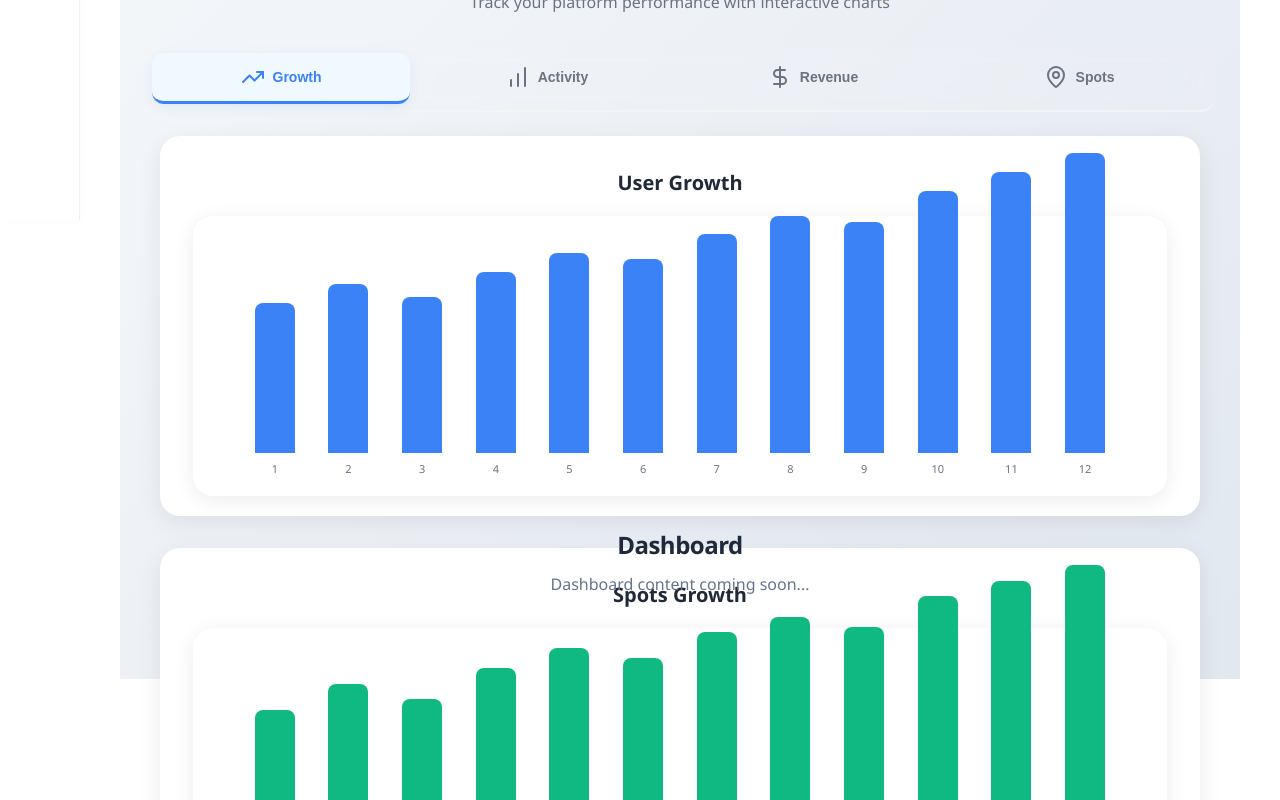
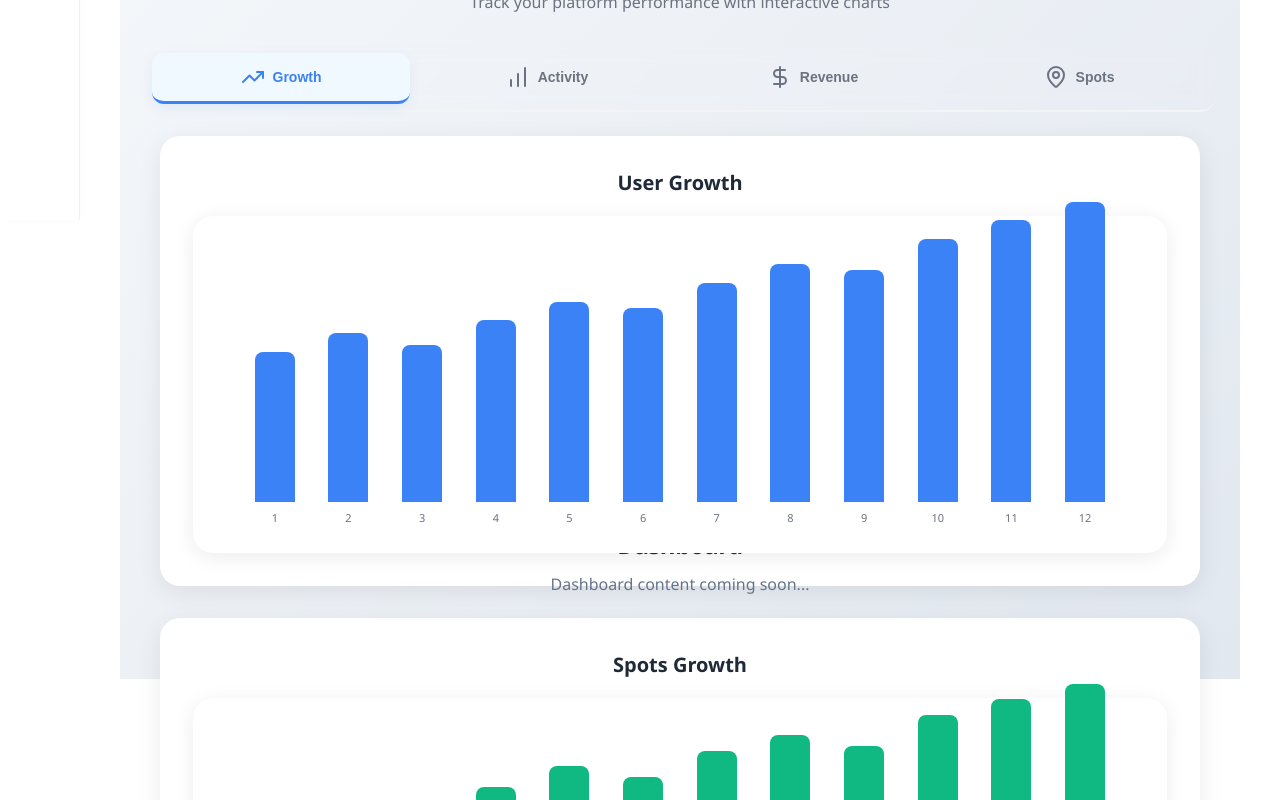
Before and after one commit to Sinxn-coder/chai-in, a React (Vite) app: page / in a window 1280 px wide. Shown: the part 580-1380 px from the top of the page. Built offline with nearby package versions, Linux system fonts and the light colour scheme.

Commit message:
Increase chart height for better visibility

```diff
--- a/src/DashboardPage.css
+++ b/src/DashboardPage.css
@@ -360,7 +360,7 @@
   box-shadow: 0 6px 24px rgba(0, 0, 0, 0.08);
   border: 1px solid rgba(255, 255, 255, 0.2);
   transition: all 0.3s ease;
-  min-height: 380px;
+  min-height: 450px;
   width: 100%;
   display: flex;
   flex-direction: column;
@@ -381,7 +381,7 @@
 
 .chart-container {
   position: relative;
-  height: 280px;
+  height: 320px;
   display: flex;
   align-items: center;
   justify-content: center;
@@ -408,7 +408,7 @@
   display: flex;
   align-items: flex-end;
   justify-content: space-around;
-  height: 240px;
+  height: 280px;
   width: 100%;
   gap: 8px;
   padding: 0 16px;
```
